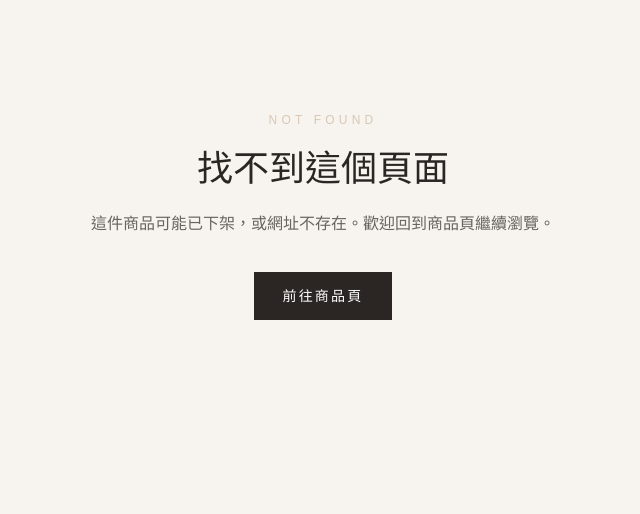
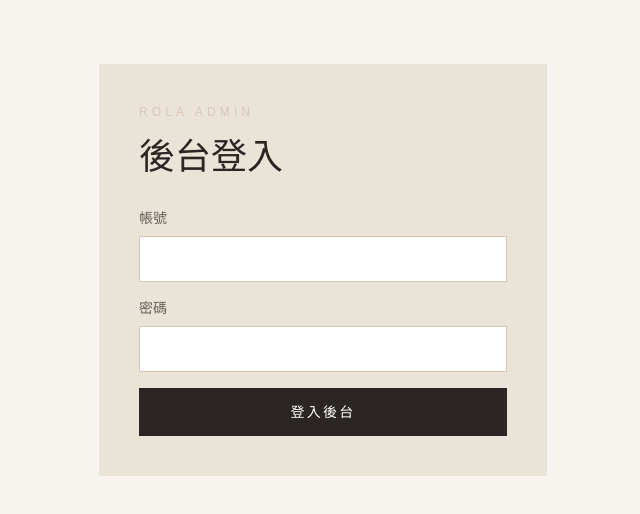
Before and after one commit to rf700113-svg/rola-boutique, a Next.js app: page /admin/login in a window 1280 px wide. Before the commit this address had no page. Shown: the top 514 px of the page, without its empty margins (317-957 px from the left). Built offline with nearby package versions, Linux system fonts and the light colour scheme.

Commit message:
admin password update

```diff
--- /dev/null
+++ b/app/admin/(protected)/layout.tsx
@@ -0,0 +1,36 @@
+import Link from "next/link";
+import type { ReactNode } from "react";
+import { redirect } from "next/navigation";
+import { logoutAction } from "@/app/admin/actions";
+import { isAdminAuthenticated } from "@/lib/admin-auth";
+
+export default async function ProtectedAdminLayout({ children }: { children: ReactNode }) {
+  const authenticated = await isAdminAuthenticated();
+
+  if (!authenticated) {
+    redirect("/admin/login");
+  }
+
+  return (
+    <div className="min-h-screen bg-[#F7F4EF] text-charcoal">
+      <header className="sticky top-0 z-[100] h-[72px] border-b border-[#DDD4C8] bg-[#F7F4EF]">
+        <div className="mx-auto flex h-full max-w-[1200px] items-center justify-between px-5 sm:px-8">
+          <Link href="/admin/products" className="font-serif text-2xl tracking-[0.08em] text-charcoal">
+            ROLA Admin
+          </Link>
+          <div className="flex items-center gap-3">
+            <Link href="/" className="border border-stone px-4 py-2 text-sm text-charcoal transition hover:border-champagne hover:text-champagne">
+              前往網站
+            </Link>
+            <form action={logoutAction}>
+              <button className="border border-charcoal px-4 py-2 text-sm text-charcoal transition hover:border-champagne hover:text-champagne">
+                登出
+              </button>
+            </form>
+          </div>
+        </div>
+      </header>
+      <main className="mx-auto max-w-[1200px] px-5 py-12 pb-20 sm:px-8">{children}</main>
+    </div>
+  );
+}
--- a/app/admin/products/page.tsx
+++ b/app/admin/(protected)/products/page.tsx
@@ -1,7 +1,6 @@
 import Link from "next/link";
-import { loginAction, saveProductAction } from "@/app/admin/actions";
+import { saveProductAction } from "@/app/admin/actions";
 import { DeleteProductForm } from "@/components/admin/DeleteProductForm";
-import { isAdminAuthenticated } from "@/lib/admin-auth";
 import { categoryOptions, formatPrice, getAllProducts, getCategoryLabel, type Product } from "@/lib/products";
 
 export const dynamic = "force-dynamic";
@@ -20,21 +19,6 @@ const adminTabs = [
   { label: "品牌設定", href: "/admin/settings#brand" },
   { label: "SEO設定", href: "/admin/settings#seo" }
 ];
-
-function LoginForm({ hasError }: { hasError: boolean }) {
-  return (
-    <div className="mx-auto max-w-md bg-ivory p-8">
-      <p className="text-xs uppercase tracking-[0.35em] text-champagne">ROLA Admin</p>
-      <h1 className="mt-4 font-serif text-4xl text-charcoal">後台登入</h1>
-      {hasError ? <p className="mt-5 border border-red-200 bg-red-50 p-3 text-sm text-red-700">帳號或密碼錯誤。</p> : null}
-      <form action={loginAction} className="mt-8 grid gap-4">
-        <label className={labelClass}>帳號<input name="username" required className={inputClass} /></label>
-        <label className={labelClass}>密碼<input name="password" type="password" required className={inputClass} /></label>
-        <button className="min-h-12 bg-charcoal px-5 py-3 text-sm tracking-[0.16em] text-white">登入後台</button>
-      </form>
-    </div>
-  );
-}
 
 function AdminTabs() {
   return (
@@ -111,9 +95,6 @@ function ProductForm({ product }: { product?: Product }) {
 
 export default async function AdminProductsPage({ searchParams }: PageProps) {
   const params = await searchParams;
-  const authenticated = await isAdminAuthenticated();
-  if (!authenticated) return <LoginForm hasError={params?.error === "1"} />;
-
   const products = await getAllProducts({ includeHidden: true });
   const editingProduct = params?.edit ? products.find((product) => product.id === Number(params.edit)) : undefined;
 
--- a/app/admin/settings/page.tsx
+++ b/app/admin/(protected)/settings/page.tsx
@@ -1,12 +1,10 @@
 import Link from "next/link";
 import {
-  loginAction,
   saveBrandSettingsAction,
   saveHomeSettingsAction,
   saveSeoSettingsAction,
   saveSocialSettingsAction
 } from "@/app/admin/actions";
-import { isAdminAuthenticated } from "@/lib/admin-auth";
 import { getBrandSettings, getHomeSettings, getSeoSettings, getSocialSettings } from "@/lib/settings";
 
 export const dynamic = "force-dynamic";
@@ -26,21 +24,6 @@ const adminTabs = [
   { label: "品牌設定", href: "#brand" },
   { label: "SEO設定", href: "#seo" }
 ];
-
-function LoginForm({ hasError }: { hasError: boolean }) {
-  return (
-    <div className="mx-auto max-w-md bg-ivory p-8">
-      <p className="text-xs uppercase tracking-[0.35em] text-champagne">ROLA Admin</p>
-      <h1 className="mt-4 font-serif text-4xl text-charcoal">後台登入</h1>
-      {hasError ? <p className="mt-5 border border-red-200 bg-red-50 p-3 text-sm text-red-700">帳號或密碼錯誤。</p> : null}
-      <form action={loginAction} className="mt-8 grid gap-4">
-        <label className={labelClass}>帳號<input name="username" required className={inputClass} /></label>
-        <label className={labelClass}>密碼<input name="password" type="password" required className={inputClass} /></label>
-        <button className="min-h-12 bg-charcoal px-5 py-3 text-sm tracking-[0.16em] text-white">登入後台</button>
-      </form>
-    </div>
-  );
-}
 
 function AdminTabs() {
   return (
@@ -77,9 +60,6 @@ function SaveButton() {
 
 export default async function AdminSettingsPage({ searchParams }: PageProps) {
   const params = await searchParams;
-  const authenticated = await isAdminAuthenticated();
-  if (!authenticated) return <LoginForm hasError={params?.error === "1"} />;
-
   const [home, social, brand, seo] = await Promise.all([
     getHomeSettings(),
     getSocialSettings(),
--- a/app/admin/actions.ts
+++ b/app/admin/actions.ts
@@ -30,6 +30,10 @@ function getString(formData: FormData, key: string) {
   return typeof value === "string" ? value.trim() : "";
 }
 
+function getCheckbox(formData: FormData, key: string) {
+  return formData.get(key) === "on";
+}
+
 function getNumberOrUndefined(formData: FormData, key: string) {
   const value = getString(formData, key);
   if (value === "") return undefined;
@@ -44,10 +48,6 @@ function getPrice(formData: FormData) {
   return Number.isFinite(price) ? price : null;
 }
 
-function getCheckbox(formData: FormData, key: string) {
-  return formData.get(key) === "on";
-}
-
 function redirectWithError(tab: AdminTab, error: unknown) {
   const message = error instanceof Error ? error.message : "儲存時發生錯誤，請稍後再試。";
   const path = tab === "products" ? "/admin/products" : "/admin/settings";
@@ -56,7 +56,7 @@ function redirectWithError(tab: AdminTab, error: unknown) {
 
 async function ensureAdmin() {
   if (!(await isAdminAuthenticated())) {
-    redirect("/admin");
+    redirect("/admin/login");
   }
 }
 
@@ -65,6 +65,8 @@ function revalidateStorefront() {
   revalidatePath("/products");
   revalidatePath("/products/[slug]", "page");
   revalidatePath("/admin");
+  revalidatePath("/admin/products");
+  revalidatePath("/admin/settings");
 }
 
 function buildProductFromForm(formData: FormData, existing?: Product): Product {
@@ -100,7 +102,7 @@ export async function loginAction(formData: FormData) {
   const password = getString(formData, "password");
 
   if (!validateAdminLogin(username, password)) {
-    redirect("/admin?error=1");
+    redirect("/admin/login?error=1");
   }
 
   await setAdminSession();
@@ -109,7 +111,7 @@ export async function loginAction(formData: FormData) {
 
 export async function logoutAction() {
   await clearAdminSession();
-  redirect("/admin");
+  redirect("/admin/login");
 }
 
 export async function saveProductAction(formData: FormData) {
--- a/app/admin/layout.tsx
+++ b/app/admin/layout.tsx
@@ -1,7 +1,5 @@
-import Link from "next/link";
 import type { Metadata } from "next";
 import type { ReactNode } from "react";
-import { logoutAction } from "@/app/admin/actions";
 
 export const metadata: Metadata = {
   title: "ROLA Admin",
@@ -13,27 +11,6 @@ export const metadata: Metadata = {
   }
 };
 
-export default function AdminLayout({ children }: { children: ReactNode }) {
-  return (
-    <div className="min-h-screen bg-[#F7F4EF] text-charcoal">
-      <header className="sticky top-0 z-[100] h-[72px] border-b border-[#DDD4C8] bg-[#F7F4EF]">
-        <div className="mx-auto flex h-full max-w-[1200px] items-center justify-between px-5 sm:px-8">
-          <Link href="/admin/products" className="font-serif text-2xl tracking-[0.08em] text-charcoal">
-            ROLA Admin
-          </Link>
-          <div className="flex items-center gap-3">
-            <Link href="/" className="border border-stone px-4 py-2 text-sm text-charcoal transition hover:border-champagne hover:text-champagne">
-              前往網站
-            </Link>
-            <form action={logoutAction}>
-              <button className="border border-charcoal px-4 py-2 text-sm text-charcoal transition hover:border-champagne hover:text-champagne">
-                登出
-              </button>
-            </form>
-          </div>
-        </div>
-      </header>
-      <main className="mx-auto max-w-[1200px] px-5 py-12 pb-20 sm:px-8">{children}</main>
-    </div>
-  );
+export default function AdminRootLayout({ children }: { children: ReactNode }) {
+  return children;
 }
--- /dev/null
+++ b/app/admin/login/page.tsx
@@ -0,0 +1,41 @@
+import { loginAction } from "@/app/admin/actions";
+
+export const dynamic = "force-dynamic";
+
+type LoginPageProps = {
+  searchParams?: Promise<{ error?: string }>;
+};
+
+const inputClass = "border border-stone bg-white px-3 py-3 text-charcoal outline-none focus:border-champagne";
+const labelClass = "grid gap-2 text-sm text-charcoal/70";
+
+export default async function AdminLoginPage({ searchParams }: LoginPageProps) {
+  const params = await searchParams;
+
+  return (
+    <div className="min-h-screen bg-[#F7F4EF] px-4 py-16 text-charcoal">
+      <div className="mx-auto max-w-md bg-ivory p-8 sm:p-10">
+        <p className="text-xs uppercase tracking-[0.35em] text-champagne">ROLA Admin</p>
+        <h1 className="mt-4 font-serif text-4xl text-charcoal">後台登入</h1>
+        {params?.error === "1" ? (
+          <p className="mt-5 border border-red-200 bg-red-50 p-3 text-sm text-red-700">
+            帳號或密碼錯誤，請重新輸入。
+          </p>
+        ) : null}
+        <form action={loginAction} className="mt-8 grid gap-4">
+          <label className={labelClass}>
+            帳號
+            <input name="username" autoComplete="username" required className={inputClass} />
+          </label>
+          <label className={labelClass}>
+            密碼
+            <input name="password" type="password" autoComplete="current-password" required className={inputClass} />
+          </label>
+          <button className="min-h-12 bg-charcoal px-5 py-3 text-sm tracking-[0.16em] text-white transition hover:bg-champagne">
+            登入後台
+          </button>
+        </form>
+      </div>
+    </div>
+  );
+}
--- a/lib/admin-auth.ts
+++ b/lib/admin-auth.ts
@@ -6,7 +6,7 @@ const cookieName = "rola_admin_session";
 function getCredentials() {
   return {
     username: process.env.ADMIN_USERNAME ?? "rola",
-    password: process.env.ADMIN_PASSWORD ?? ""
+    password: process.env.ADMIN_PASSWORD ?? "9060630"
   };
 }
 
```
Also changed, not shown: app/admin/(protected)/page.tsx (renamed from app/admin/page.tsx).
